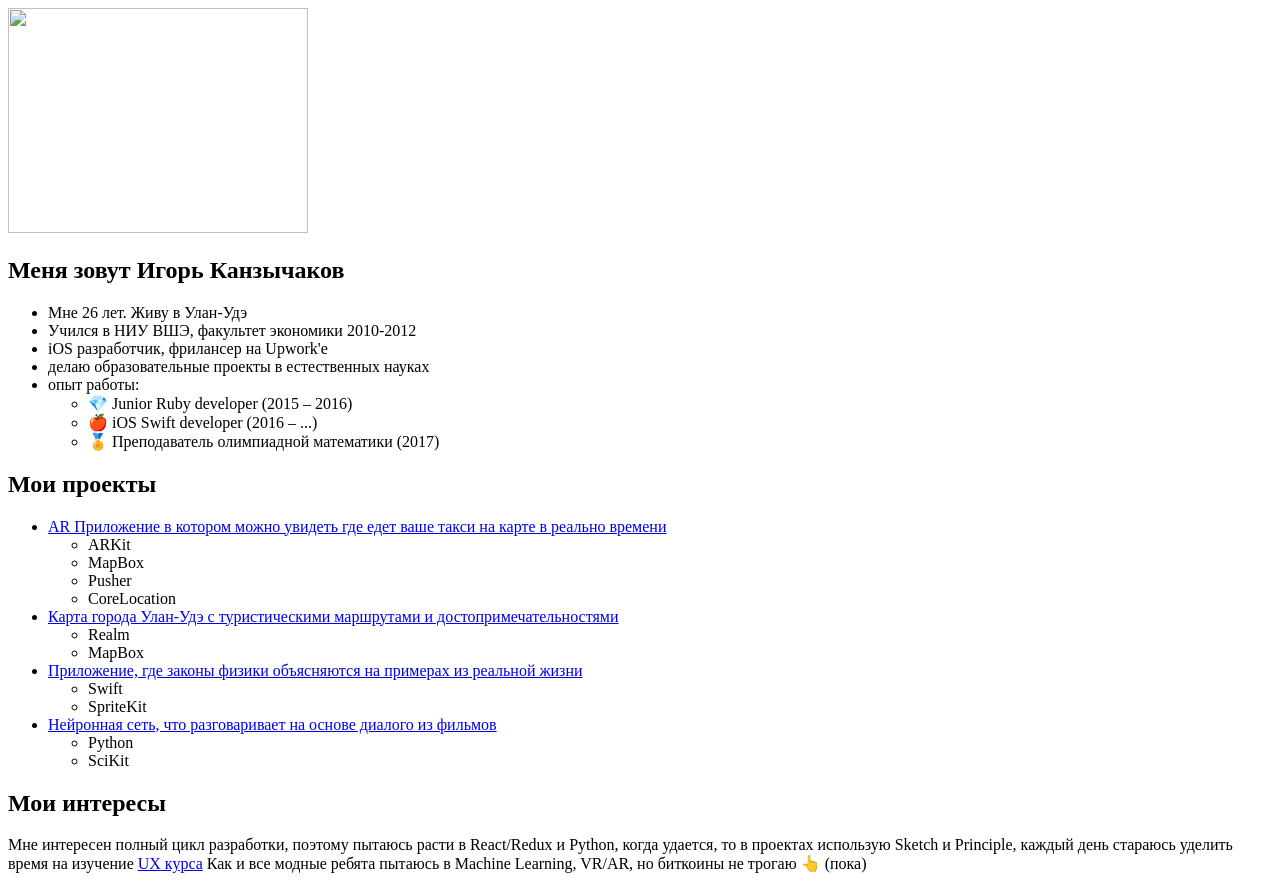
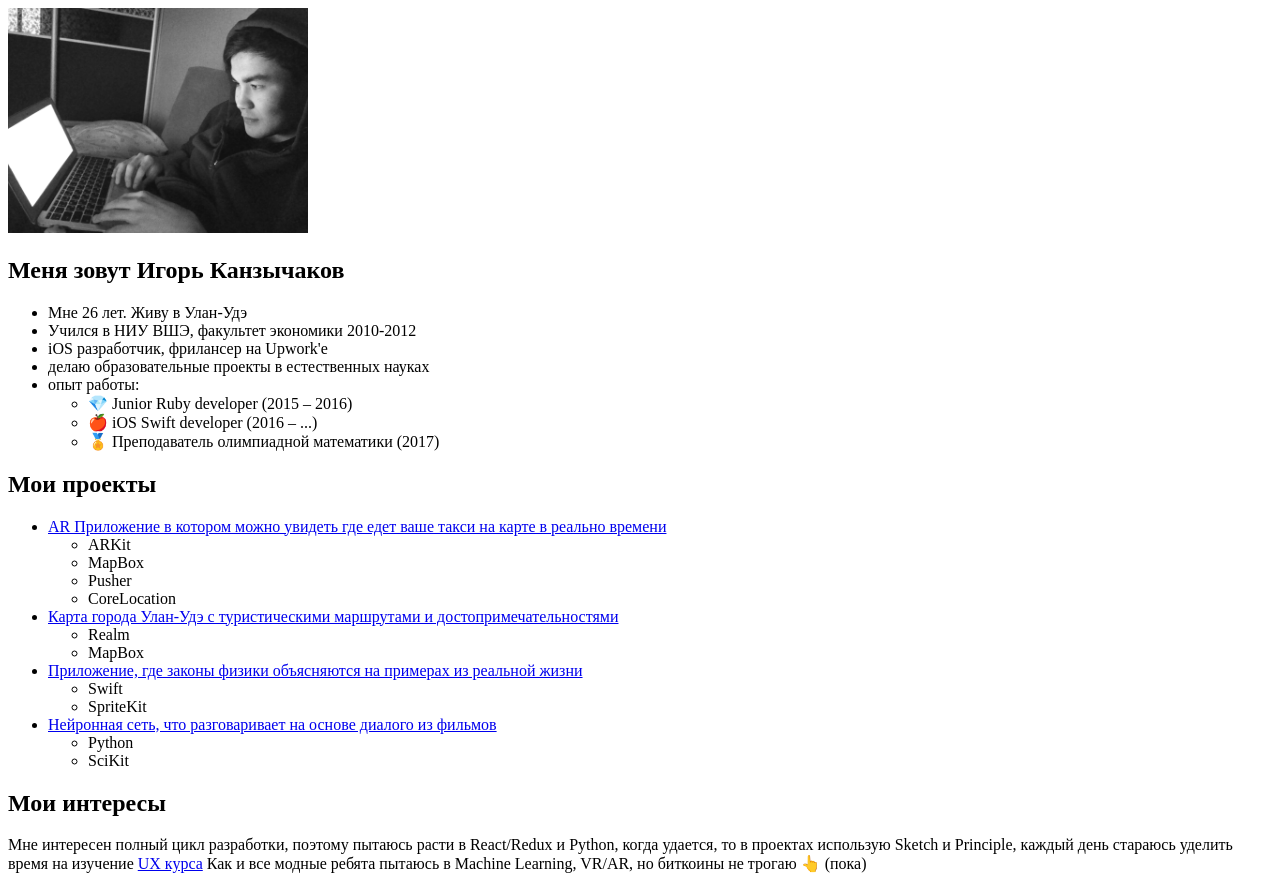
Before and after one commit to MLMaterials/mlmaterials.github.io, a plain HTML site: page index.html in a window 1280 px wide. Drawn offline with Linux system fonts and the light colour scheme.

Commit message:
Added photo and updated code to display it

```diff
--- a/index.html
+++ b/index.html
@@ -7,7 +7,7 @@
 
 <body>
 <main>
-    <img src="photo.jpg" width="300" height="225">
+    <img src="img/photo.jpg" width="300" height="225">
     <h2>Меня зовут Игорь Канзычаков</h2>
     <ul>
         <li>Мне 26 лет. Живу в Улан-Удэ</li>
```
Also changed, not shown: img/photo.jpg (added).
